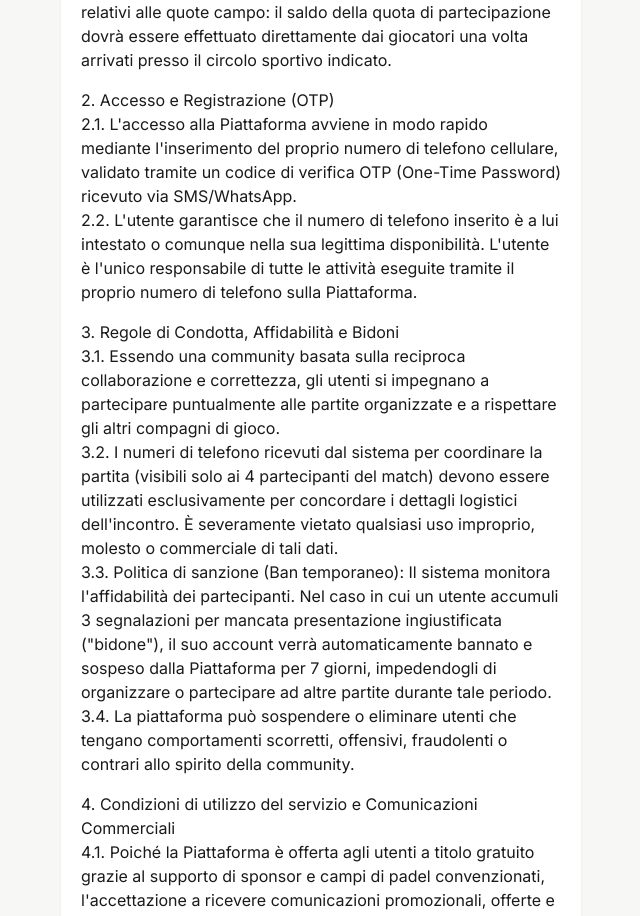
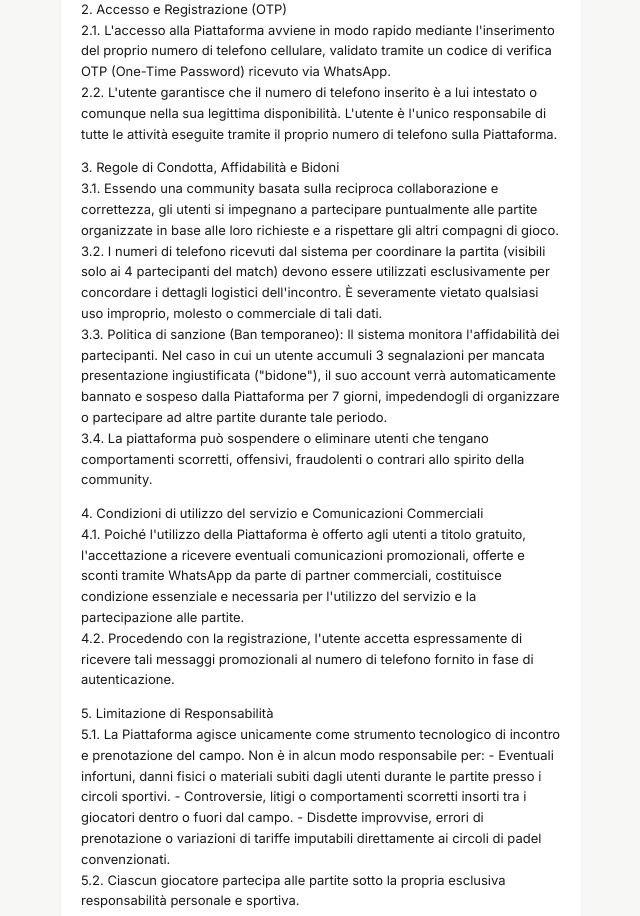
Before and after one commit to theseo212/padel-frontend, a Next.js app: page /termini in a window 1280 px wide. Shown: the part 536-1452 px from the top of the page, without its empty margins (319-959 px from the left). Built offline with nearby package versions, Linux system fonts and the light colour scheme.

Commit message:
Add files via upload

```diff
--- a/app/termini/page.js
+++ b/app/termini/page.js
@@ -10,37 +10,36 @@ export default function TerminiECondizioni() {
         <h1>Termini e Condizioni di uso della Piattaforma</h1>
       </div>
 
-<div className="sezione">
+<div className="sezione testo-legale">
 
   <p>1. Oggetto e Natura del Servizio<br />
 
-1.1. Il presente sito web (di seguito "la Piattaforma") è un progetto amatoriale non professionale che ha come unico scopo di mettere in contatto utenti appassionati di padel per organizzare partite amatoriali.<br />
-1.2. La Piattaforma offre un servizio di abbinamento dei giocatori (quattro partecipanti per match) e gestisce la prenotazione logistica del campo presso le strutture convenzionate (salvo indisponibilità comunicata dal circolo).<br />
+1.1. Il presente sito web (di seguito "la Piattaforma") è un progetto che ha come unico scopo di mettere in contatto utenti appassionati di padel per organizzare partite amatoriali.<br />
+1.2. La Piattaforma offre un servizio di abbinamento dei giocatori (quattro partecipanti per match, combinati in base a livello, lato di gioco e genere) e gestisce la prenotazione logistica del campo presso le strutture convenzionate.<br />
 1.3. La Piattaforma non gestisce in alcun modo i pagamenti relativi alle quote campo: il saldo della quota di partecipazione dovrà essere effettuato direttamente dai giocatori una volta arrivati presso il circolo sportivo indicato.</p>
 
   <p>2. Accesso e Registrazione (OTP)<br />
 
-2.1. L'accesso alla Piattaforma avviene in modo rapido mediante l'inserimento del proprio numero di telefono cellulare, validato tramite un codice di verifica OTP (One-Time Password) ricevuto via SMS/WhatsApp.<br />
+2.1. L'accesso alla Piattaforma avviene in modo rapido mediante l'inserimento del proprio numero di telefono cellulare, validato tramite un codice di verifica OTP (One-Time Password) ricevuto via WhatsApp.<br />
 2.2. L'utente garantisce che il numero di telefono inserito è a lui intestato o comunque nella sua legittima disponibilità. L'utente è l'unico responsabile di tutte le attività eseguite tramite il proprio numero di telefono sulla Piattaforma.</p>
 
   <p>3. Regole di Condotta, Affidabilità e Bidoni<br />
 
-3.1. Essendo una community basata sulla reciproca collaborazione e correttezza, gli utenti si impegnano a partecipare puntualmente alle partite organizzate e a rispettare gli altri compagni di gioco.<br />
+3.1. Essendo una community basata sulla reciproca collaborazione e correttezza, gli utenti si impegnano a partecipare puntualmente alle partite organizzate in base alle loro richieste e a rispettare gli altri compagni di gioco.<br />
 3.2. I numeri di telefono ricevuti dal sistema per coordinare la partita (visibili solo ai 4 partecipanti del match) devono essere utilizzati esclusivamente per concordare i dettagli logistici dell'incontro. È severamente vietato qualsiasi uso improprio, molesto o commerciale di tali dati.<br />
 3.3. Politica di sanzione (Ban temporaneo): Il sistema monitora l'affidabilità dei partecipanti. Nel caso in cui un utente accumuli 3 segnalazioni per mancata presentazione ingiustificata ("bidone"), il suo account verrà automaticamente bannato e sospeso dalla Piattaforma per 7 giorni, impedendogli di organizzare o partecipare ad altre partite durante tale periodo.<br />
 3.4. La piattaforma può sospendere o eliminare utenti che tengano comportamenti scorretti, offensivi, fraudolenti o contrari allo spirito della community.</p>
 
     <p>4. Condizioni di utilizzo del servizio e Comunicazioni Commerciali<br />
 
-4.1. Poiché la Piattaforma è offerta agli utenti a titolo gratuito grazie al supporto di sponsor e campi di padel convenzionati, l'accettazione a ricevere comunicazioni promozionali, offerte e sconti tramite WhatsApp da parte dei partner commerciali costituisce condizione essenziale e necessaria per l'utilizzo del servizio e la partecipazione alle partite.<br />
+4.1. Poiché l'utilizzo della Piattaforma è offerto agli utenti a titolo gratuito, l'accettazione a ricevere eventuali comunicazioni promozionali, offerte e sconti tramite WhatsApp da parte di partner commerciali, costituisce condizione essenziale e necessaria per l'utilizzo del servizio e la partecipazione alle partite.<br />
 4.2. Procedendo con la registrazione, l'utente accetta espressamente di ricevere tali messaggi promozionali al numero di telefono fornito in fase di autenticazione.</p>
 
   <p>5. Limitazione di Responsabilità<br />
 
 5.1. La Piattaforma agisce unicamente come strumento tecnologico di incontro e prenotazione del campo. Non è in alcun modo responsabile per:
-Eventuali infortuni, danni fisici o materiali subiti dagli utenti durante le partite presso i circoli sportivi.
-Controversie, litigi o comportamenti scorretti insorti tra i giocatori dentro o fuori dal campo.
-Disdette improvvise, errori di prenotazione o variazioni di tariffe imputabili direttamente ai circoli di padel convenzionati.<br />5.2. Ciascun giocatore partecipa alle partite sotto la propria esclusiva responsabilità personale e sportiva.</p>
+- Eventuali infortuni, danni fisici o materiali subiti dagli utenti durante le partite presso i circoli sportivi. - Controversie, litigi o comportamenti scorretti insorti tra i giocatori dentro o fuori dal campo. - Disdette improvvise, errori di prenotazione o variazioni di tariffe imputabili direttamente ai circoli di padel convenzionati.<br />
+5.2. Ciascun giocatore partecipa alle partite sotto la propria esclusiva responsabilità personale e sportiva.</p>
 
   <p>6. Modifiche ai Termini<br />
 
```
